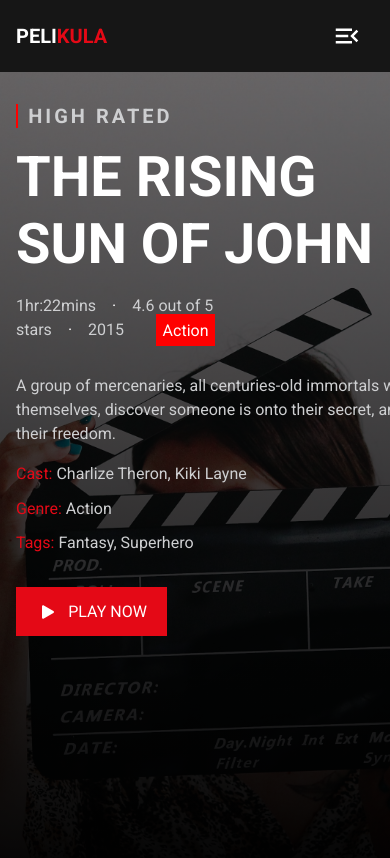
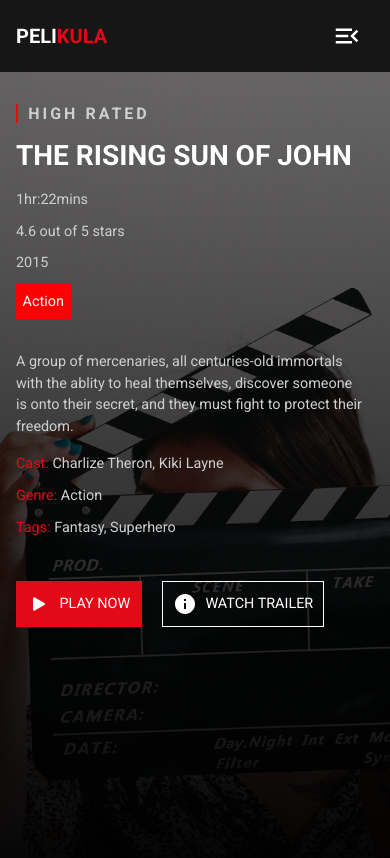
Before and after one commit to jklagrosa/Streaming-Service-Web-Application, a Next.js app: page / in a window 390 px wide. Shown: the top 858 px of the page. Built offline with nearby package versions, Linux system fonts and the light colour scheme.

Commit message:
Added media query to hero component for xs devices

```diff
--- a/component/Hero.tsx
+++ b/component/Hero.tsx
@@ -9,10 +9,15 @@ import {
   HeroParagraph,
   HeroDetailParagraph,
   HeroButton,
+  HeroButtonDivider,
+  HeroButtonWrapper,
+  HeroButtonOutline,
 } from "../styles/styled";
 import { AbbrTagStyled } from "../styles/utils";
 import { Container } from "react-bootstrap";
 import { BsPlayFill } from "react-icons/bs";
+import { MdInfo } from "react-icons/md";
+
 import styles from "../styles/Hero.module.scss";
 
 const Hero = () => {
@@ -38,7 +43,7 @@ const Hero = () => {
           <HeroSpan>2015</HeroSpan>
         </AbbrTagStyled>
         {/*  */}
-        <HeronDivider />
+        <HeronDivider>&#183;</HeronDivider>
         {/*  */}
         <AbbrTagStyled title="Genre">
           <HeronSpanGenre>Action</HeronSpanGenre>
@@ -65,8 +70,19 @@ const Hero = () => {
         {/*  */}
 
         <HeroButton>
-          <BsPlayFill className={styles._hero_play_btn_} /> play now
+          <HeroButtonWrapper>
+            <BsPlayFill className={styles._hero_play_btn_} /> play now
+          </HeroButtonWrapper>
         </HeroButton>
+        {/*  */}
+        <HeroButtonDivider />
+        {/*  */}
+        <HeroButtonOutline>
+          <HeroButtonWrapper>
+            <MdInfo className={styles._hero_play_btn_} /> watch trailer
+          </HeroButtonWrapper>
+        </HeroButtonOutline>
+        {/*  */}
       </Container>
     </HeroComponentStyled>
   );
--- a/styles/Hero.module.scss
+++ b/styles/Hero.module.scss
@@ -3,4 +3,9 @@
 ._hero_play_btn_{
     margin-right: 0.512rem;
     font-size: 1.5rem;
+
+    @media only screen and (max-width: 375px){
+        margin-right: 0.328rem;
+        font-size: 1.25rem;
+    }
 }
--- a/styles/styled.ts
+++ b/styles/styled.ts
@@ -34,6 +34,10 @@ export const HeroTagStyled = styled.h2`
   padding-left: 0.64rem;
   margin-bottom: 1rem;
   color: ${colorStyle.GRAY};
+
+  @media only screen and (max-width: 650px) {
+    font-size: 1rem;
+  }
 `;
 
 export const HeroTitle = styled.h1`
@@ -42,22 +46,47 @@ export const HeroTitle = styled.h1`
   font-weight: 900;
   text-transform: uppercase;
   margin-bottom: 1rem;
+
+  @media only screen and (max-width: 650px) {
+    font-size: 2.5rem;
+  }
+
+  @media only screen and (max-width: 425px) {
+    font-size: 1.75rem;
+  }
 `;
 
 export const HeroSpan = styled.span`
   font-size: 1rem;
   color: ${colorStyle.GRAY};
   cursor: default;
+
+  @media only screen and (max-width: 650px) {
+    font-size: 0.9rem;
+  }
+
+  @media only screen and (max-width: 425px) {
+    margin-bottom: 0.64rem;
+    display: block;
+  }
 `;
 
 export const HeronSpanGenre = styled(HeroSpan)`
   background: red;
   color: white;
   padding: 0.41rem;
+
+  @media only screen and (max-width: 425px) {
+    width: 55px;
+  }
 `;
 
 export const HeronDivider = styled.span`
   margin: 0 1rem;
+
+  @media only screen and (max-width: 425px) {
+    display: none;
+  }
 `;
 
 export const HeroParagraph = styled.p`
@@ -67,6 +96,19 @@ export const HeroParagraph = styled.p`
   /* background: red; */
   font-size: 1rem;
   color: ${colorStyle.GRAY};
+
+  @media only screen and (max-width: 650px) {
+    font-size: 0.9rem;
+    max-width: 450px;
+  }
+
+  @media only screen and (max-width: 500px) {
+    max-width: 350px;
+  }
+
+  @media only screen and (max-width: 380px) {
+    max-width: 300px;
+  }
 `;
 
 export const HeroDetailParagraph = styled.p`
@@ -77,6 +119,10 @@ export const HeroDetailParagraph = styled.p`
   span {
     color: ${colorStyle.GRAY};
   }
+
+  @media only screen and (max-width: 650px) {
+    font-size: 0.9rem;
+  }
 `;
 
 export const HeroButton = styled.button`
@@ -84,9 +130,10 @@ export const HeroButton = styled.button`
   cursor: pointer;
   margin-top: 2rem;
 
-  display: flex;
+  /* display: flex;
   justify-content: center;
-  align-items: center;
+  align-items: center; */
+  display: inline-block;
 
   padding: 0.8rem 1.25rem;
   background: ${colorStyle.RED};
@@ -94,8 +141,42 @@ export const HeroButton = styled.button`
   font-size: 1rem;
   transition: all 0.2s ease-in-out;
   text-transform: uppercase;
+  border: 1px solid ${colorStyle.RED};
 
   &:hover {
     background: ${colorStyle.H_RED};
+    border: 1px solid ${colorStyle.H_RED};
+  }
+
+  @media only screen and (max-width: 650px) {
+    font-size: 0.9rem;
+    padding: 0.64rem 1rem;
+  }
+
+  @media only screen and (max-width: 425px) {
+    padding: 0.64rem;
+  }
+
+  @media only screen and (max-width: 375px) {
+    padding: 0.41rem;
   }
 `;
+
+export const HeroButtonOutline = styled(HeroButton)`
+  background: transparent;
+  border: 1px solid white;
+`;
+
+export const HeroButtonWrapper = styled.div`
+  display: flex;
+  justify-content: center;
+  align-items: center;
+`;
+
+export const HeroButtonDivider = styled.span`
+  margin: 0 0.64rem;
+
+  @media only screen and (max-width: 380px) {
+    margin: 0 0.328rem;
+  }
+`;
```
